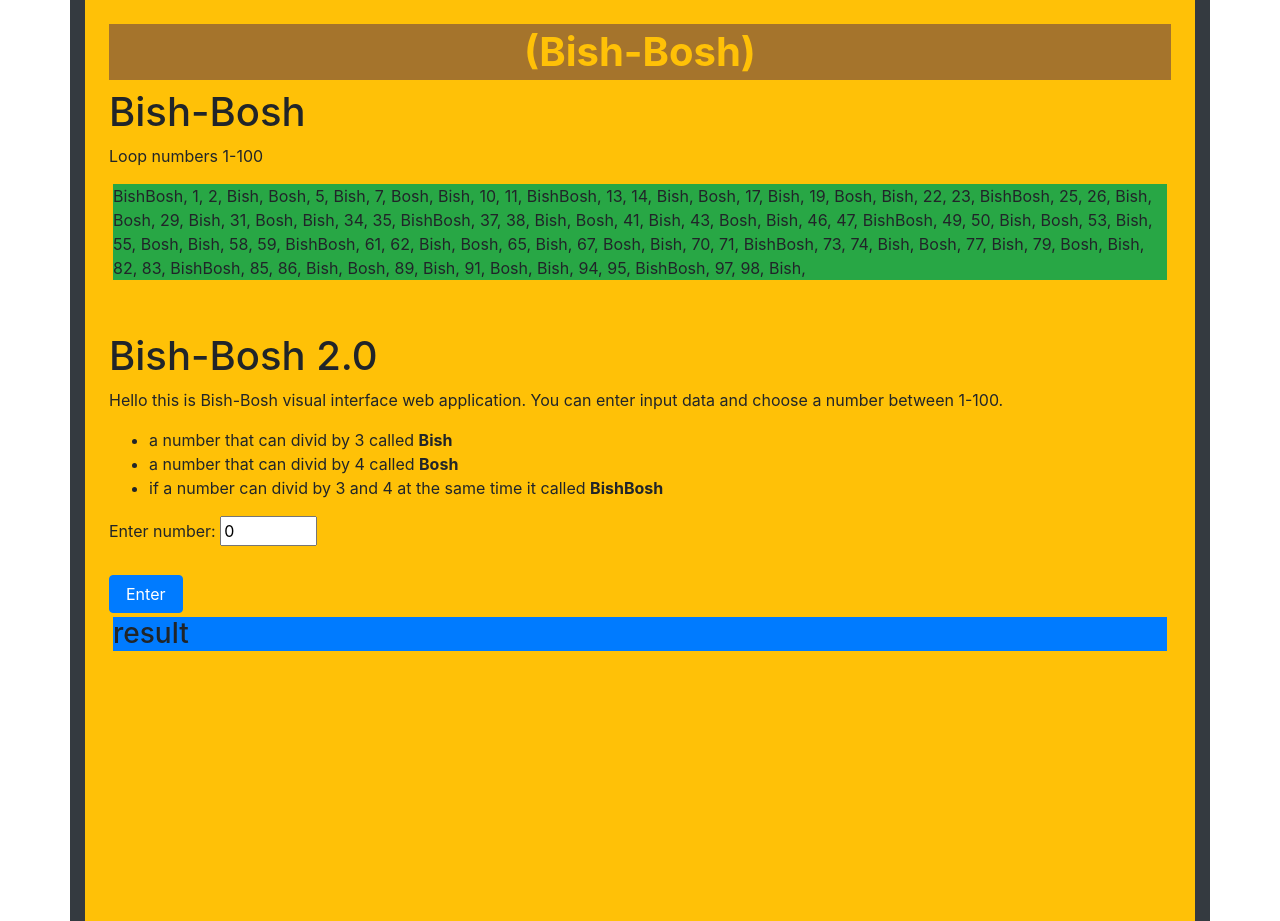
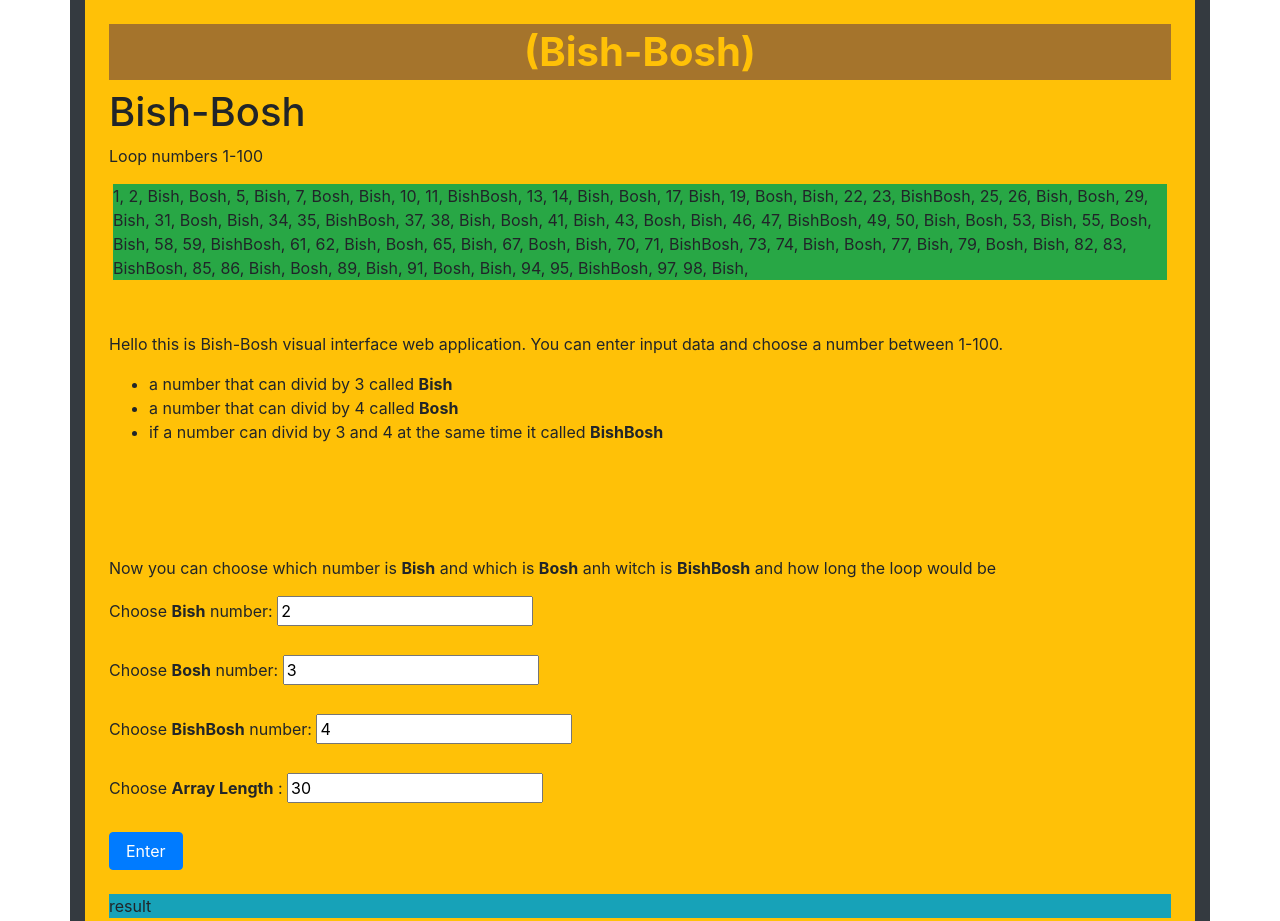
Before and after one commit to FatmaAlhouthi123/BishBosh, a plain HTML site: page index.html in a window 1280 px wide. Shown: the top 921 px of the page. Drawn offline with nearby package versions, Linux system fonts and the light colour scheme.

Commit message:
finish BishBosh part

```diff
--- a/bishBosh.js
+++ b/bishBosh.js
@@ -1,13 +1,59 @@
-
-function loopfuction() {
-    let result = " ";
-    for (i = 0; i < 100; i++) {
+let bish = 3;
+let bash = 3;
+let bishBosh = 0;
+loopLength = 100;
 
 
-        result += checkNumber(i) + ", ";
+
+function loopFunction(loopLength = 100, bish = 3, bosh = 4, bishBosh = 0 ) {
+
+
+    let result = " ";
+    for (i = 1; i < loopLength; i++) {
+
+        result += checkNumber(i, bish, bosh, bishBosh) + ", ";
     }
-    document.getElementById("loop").textContent = result;
 
+    return result;
+}
+
+
+
+
+
+function checkNumber(inputNUmber, bish = 3, bosh = 4, bishBosh = 0) {
+    console.log(bishBosh);
+    let result = "";
+    if (bishBosh !== 0) {
+        if (inputNUmber % bishBosh == 0) {
+            console.log(" im inside bishBoshInput");
+            return result = "BishBosh";
+
+
+
+        }
+    } else {
+
+        if (inputNUmber % bish == 0 && inputNUmber % bosh == 0)
+           return result = "BishBosh";
+
+    }
+
+       if (inputNUmber % bosh == 0)
+            result = "Bosh";
+
+
+
+        else if (inputNUmber % bish == 0)
+            result = "Bish";
+
+
+
+        else
+            result = inputNUmber.toString();
+
+
+        return result
 
     }
 
@@ -16,65 +62,51 @@ function loopfuction() {
 
 
 
-function AddEventListner() {
-
-
-    const element2 = document.getElementById("button")
-    element2.addEventListener("click", function () {
-
-        let input = checkInput();
-        result = checkNumber(input);
-        console.log(input);
-
-        if (input = !null) {
-            console.log(result);
-
-        }
-        else AddEventListner("Error");
-        document.getElementById("demo").textContent = result;
-    });
 
 
 
+function userBishBoshInput() {
+
+    let bishInput = document.getElementById("bish").value;
+    bishInput = Number.parseInt(bishInput);
+    console.log(bishInput);
+
+    let boshInput = document.getElementById("bosh").value;
+    boshInput = Number.parseInt(boshInput);
+    console.log(boshInput);
+
+
+    let bishBoshInput = document.getElementById("bishBosh").value;
+    bishBoshInput = Number.parseInt(bishBoshInput);
+    console.log(bishBoshInput);
+    let arrayLength1 = document.getElementById("ArrayLength").value;
+    arrayLength1 = Number.parseInt(arrayLength1);
+    console.log(arrayLength1);
+
+
+    let resultshow = loopFunction(arrayLength1, bishInput, boshInput, bishBoshInput);
+    console.log(resultshow);
+    return resultshow;
+}
+
+
+function addEventListener2() {
+    const element3 = document.getElementById("button2");
+
+    element3.addEventListener("click", function () {
+
+        if  (userBishBoshInput()!== null)
+            document.getElementById("show").textContent = userBishBoshInput();
+      else  document.getElementById("show").textContent = "Erorr"
+
+
+    });
 }
 
 
 
-function checkInput() {
-
-    let input = document.getElementById("inputedNo").value;
-    //  console.log(input.value);
-    input = Number.parseInt(input);
-    return input;
-}
 
 
-function checkNumber(inputNUmber) {
-    let arr = [];
-    let result;
-    if (inputNUmber % 4 == 0 && inputNUmber % 3 == 0) {
-        result = "BishBosh";
-        arr.push(result);
-    }
 
-    else if (inputNUmber % 4 == 0) {
-        result = "Bosh";
-        arr.push(result);
-    }
-
-    else if (inputNUmber % 3 == 0) {
-        result = "Bish";
-        arr.push(result);
-
-    }
-    else {
-        result = inputNUmber.toString();
-        arr.push(result);
-    }
-    return result
-
-}
-
-
-loopfuction();
-AddEventListner();
+document.getElementById("loop").textContent = result = loopFunction();
+addEventListener2();
--- a/index.html
+++ b/index.html
@@ -25,7 +25,6 @@
 <p id="loop" class="bg-success  m-1">result</p>
 <br><br>
 
-<h1>Bish-Bosh 2.0</h1>
 
 <article>
    <p> Hello this is Bish-Bosh visual interface web application.
@@ -41,19 +40,35 @@
 
 
 
-
+<!--
 <div>
     <label for="number">Enter number:</label>
     <input type="number" id="inputedNo" name="inputedNo" min="1" max="100" value = "0"><br><br>
     <button  id = "button" type="button" class="btn btn-primary px-3">Enter</button>
  </div>
 <h3 id= "demo" class = "bg-primary m-1">result</h3>
+-->
+<br><br><br><br>
+
+<p>Now you can choose which number is <b>Bish</b> and which is <b>Bosh</b>
+anh witch is <b>BishBosh</b> and how long the loop would be </p>
 
 
+<div>
+    <label for="bish">Choose <b>Bish</b> number:</label>
+    <input type="number" id="bish" name="bish"  value="2"><br><br>
+    <label for="bosh">Choose <b>Bosh</b> number:</label>
+    <input type="number" id="bosh" name="bosh" value="3"><br><br>
+    <label for="bishBosh">Choose <b>BishBosh</b> number:</label>
+    <input type="number" id="bishBosh" name="bishBosh" value="4"><br><br>
+    <label for="ArrayLength">Choose <b>Array Length</b> :</label>
+   <input type="number" id="ArrayLength" name="ArrayLength" value="30"><br><br>
 
 
-
-
+    <button id="button2" type="button" class="btn btn-primary px-3">Enter</button>
+</div>
+<br>
+<div  id="show" class = "bg-info">result</div>
 
 
 
```
Lines whose indentation alone changed are shown as unchanged.
